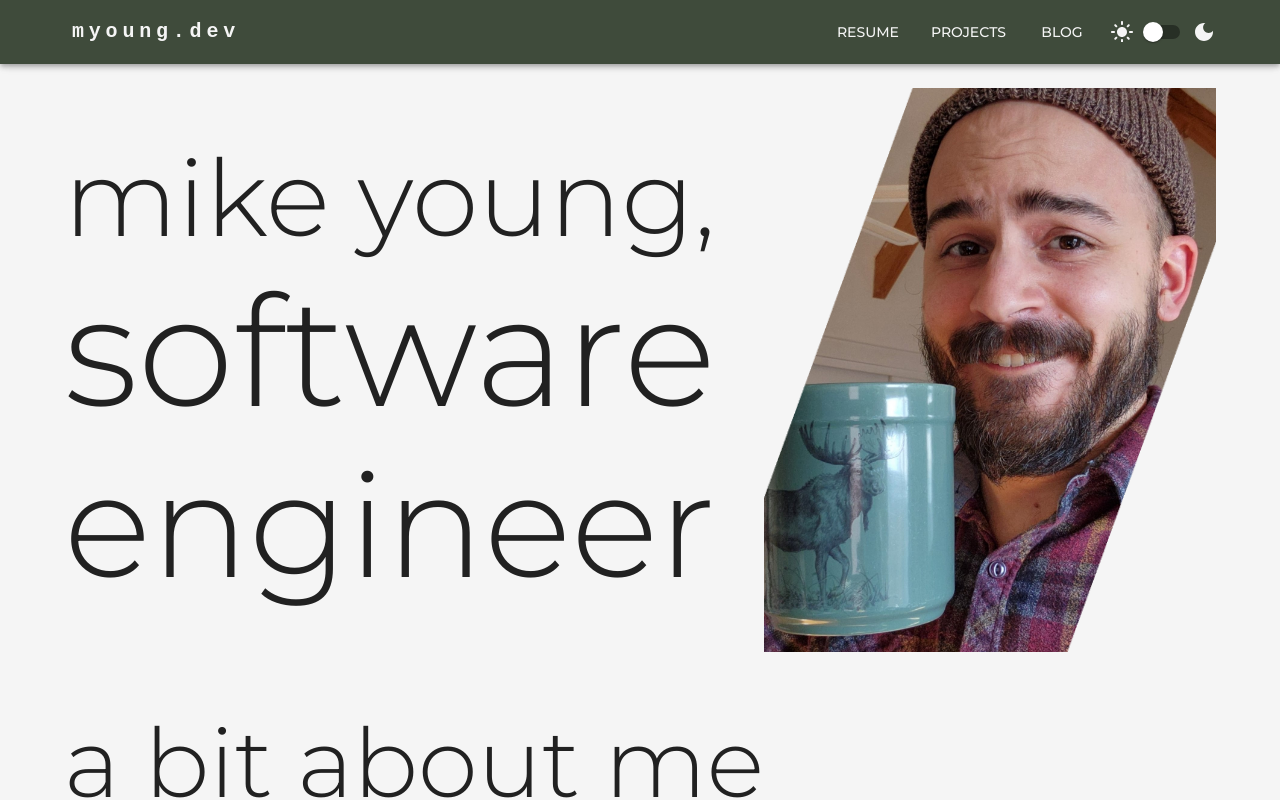
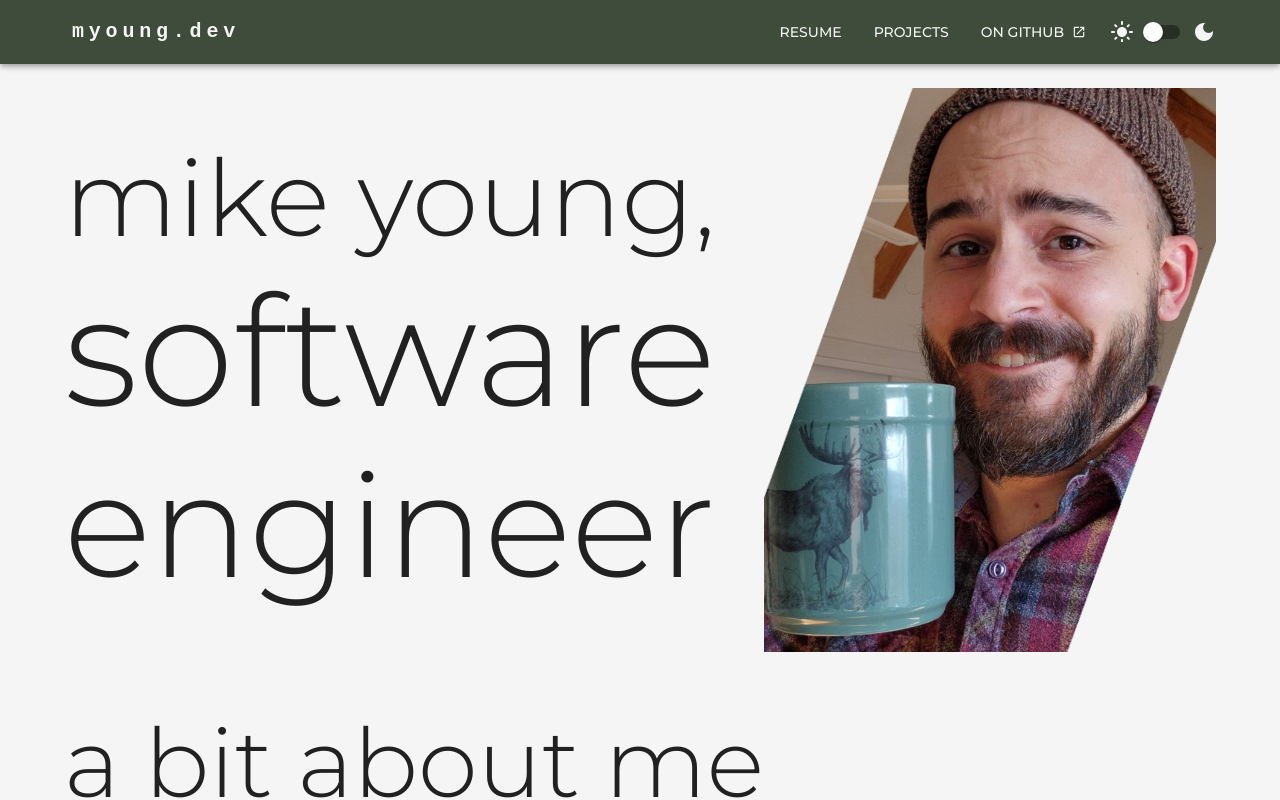
Before and after one commit to mjy90/mjy90.github.io, a React (Create React App) app: page / in a window 1280 px wide. Shown: the top 800 px of the page. Built offline with nearby package versions, Linux system fonts and the light colour scheme.

Commit message:
Add GitHub link to header

```diff
--- a/src/components/Header.tsx
+++ b/src/components/Header.tsx
@@ -19,16 +19,17 @@ import {
   Menu as MenuIcon,
   LightMode,
   DarkMode,
+  Launch,
 } from '@mui/icons-material';
 
 import LinkButton from './LinkButton';
 
 import { ColorModeContext } from '../theme';
 
-const pages: { title: string, path: string }[] = [
+const pages: { title: string, path: string, external?: boolean }[] = [
   { title: 'Resume', path: 'resume' },
   { title: 'Projects', path: 'projects' },
-  { title: 'Blog', path: 'blog' },
+  { title: 'On GitHub', path: 'https://github.com/mjy90/mjy90.github.io', external: true },
 ];
 
 function HideOnScroll(props: { window?: () => Window, children: React.ReactElement }) {
@@ -144,9 +145,11 @@ export default function ResponsiveAppBar(props: React.PropsWithChildren) {
                   to={page.path}
                   color='inherit'
                   onClick={handleCloseNavMenu}
+                  target={page.external ? '_blank' : undefined}
                   sx={{ mr: 2 }}
                 >
                   {page.title}
+                  {page.external && <Launch fontSize='inherit' sx={{ ml: 1 }} />}
                 </LinkButton>
               ))}
               <ColorModeToggle />
--- a/src/components/LinkButton.tsx
+++ b/src/components/LinkButton.tsx
@@ -1,10 +1,8 @@
 import React from "react";
 import { Button, ButtonProps } from "@mui/material";
-import { Link } from "react-router-dom";
+import { Link, LinkProps } from "react-router-dom";
 
-export type LinkButtonProps = ButtonProps & {
-  to: string;
-};
+export type LinkButtonProps = ButtonProps & LinkProps;
 
 export default function LinkButton(props: LinkButtonProps) {
   return (
```
